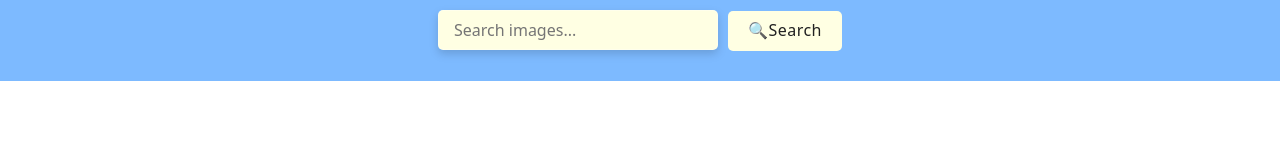
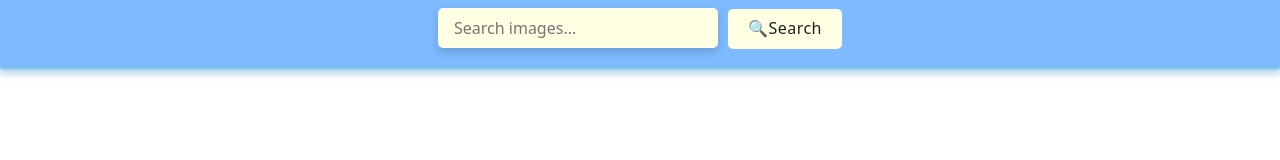
Before and after one commit to ripper3061/goit-js-hw-11, a website built with Parcel: page src/index.html in a window 1280 px wide. Built offline with nearby package versions, Linux system fonts and the light colour scheme; what simplelightbox would draw is missing.

Commit message:
some fix

```diff
--- a/src/sass/_search.scss
+++ b/src/sass/_search.scss
@@ -10,11 +10,12 @@
   position: fixed;
   width: 100%;
   display: block;
-  padding: 12px;
-  margin-bottom: 16px;
+
   background-color: #7dbaff;
   margin-bottom: 24px;
   z-index: 1;
+  box-shadow: 0px 5px 7px 2px #2b8ad057, 0px 1px 2px #26a8cc14,
+    0px 2px 2px #29aeda6e;
 }
 
 .search-form {
@@ -23,6 +24,7 @@
   align-items: baseline;
   padding: 8px;
   margin: 10px;
+  margin-top: 20px;
 }
 
 input {
@@ -38,6 +40,7 @@ input {
   border: 1px solid rgba(255, 255, 255, 0.3);
   filter: drop-shadow(0px 4px 4px rgba(0, 0, 0, 0.15));
   border-radius: 5px;
+  outline-color: rgba(17, 100, 255, 0.612);
 }
 
 .search-btn,
```
